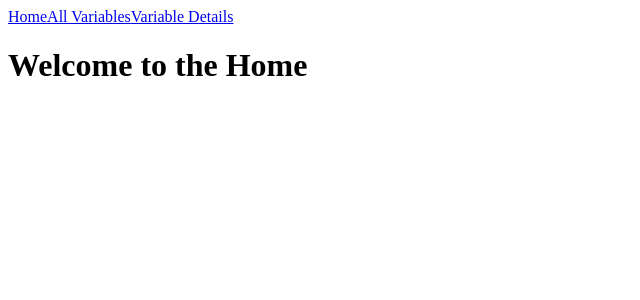
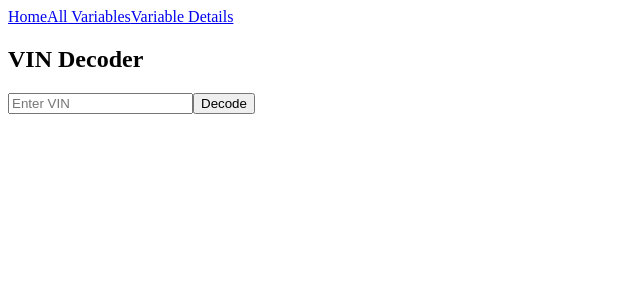
Before and after one commit to LuckySolomi/vin-decoder, a React (Vite) app: page / in a window 1280 px wide. Shown: the top 300 px of the page, without its empty margins (0-640 px from the left). Built offline with nearby package versions, Linux system fonts and the light colour scheme.

Commit message:
Creates Home page

```diff
--- a/src/pages/Home.jsx
+++ b/src/pages/Home.jsx
@@ -1,8 +1,53 @@
+import { useState } from "react";
+import { decodeVin } from "../services/api";
+import VinForm from "../components/VinForm";
+import VinResults from "../components/VinResults";
+
 function Home() {
+  const [results, setResults] = useState([]);
+  const [error, setError] = useState("");
+  const [loading, setLoading] = useState(false);
+
+  const handleDecode = async (vin) => {
+    try {
+      setError("");
+      setLoading(true);
+
+      const data = await decodeVin(vin);
+
+      const excludedVariables = [
+        "Error Code",
+        "Error Text",
+        "Suggested VIN",
+        "Possible Values",
+        "Additional Error Text",
+      ];
+
+      const filtered = data.Results.filter(
+        (item) =>
+          item.Value &&
+          item.Value !== "Not Applicable" &&
+          !excludedVariables.includes(item.Variable),
+      );
+      setResults(filtered);
+    } catch (err) {
+      setError(err.message);
+    } finally {
+      setLoading(false);
+    }
+  };
+
   return (
-    <>
-      <h1>Welcome to the Home</h1>
-    </>
+    <section>
+      <h1>VIN Decoder</h1>
+
+      <VinForm onDecode={handleDecode} />
+
+      {loading && <p>Loading...</p>}
+      {error && <p style={{ color: "red" }}>{error}</p>}
+
+      <VinResults results={results} />
+    </section>
   );
 }
 
```
